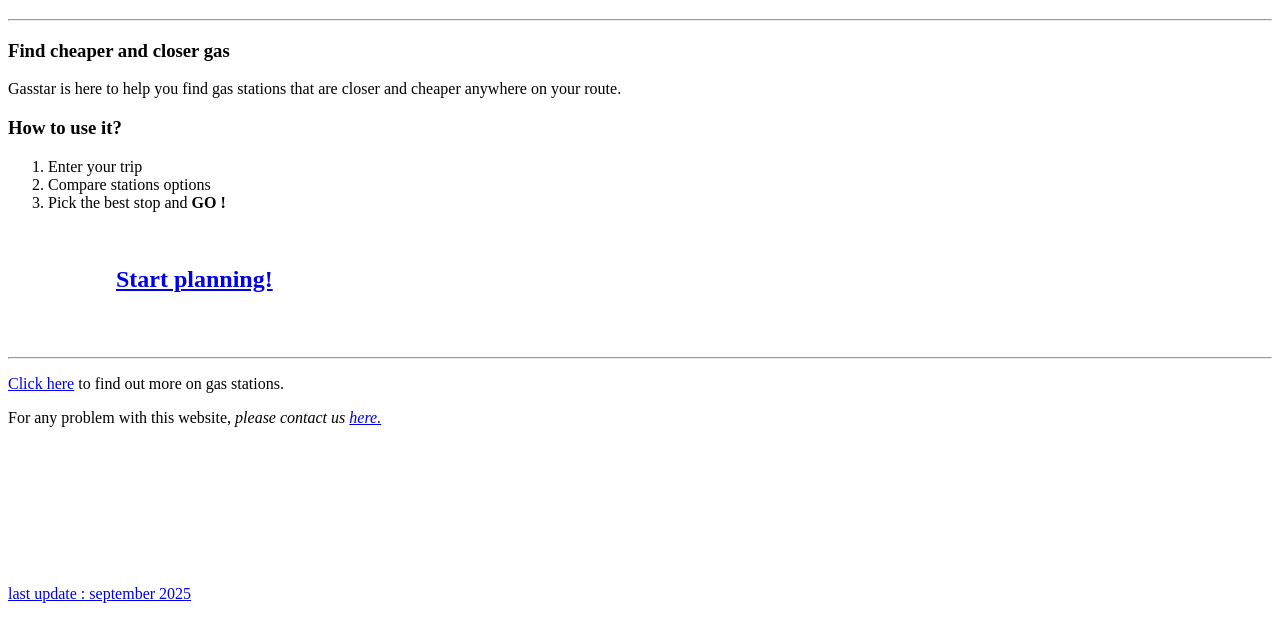
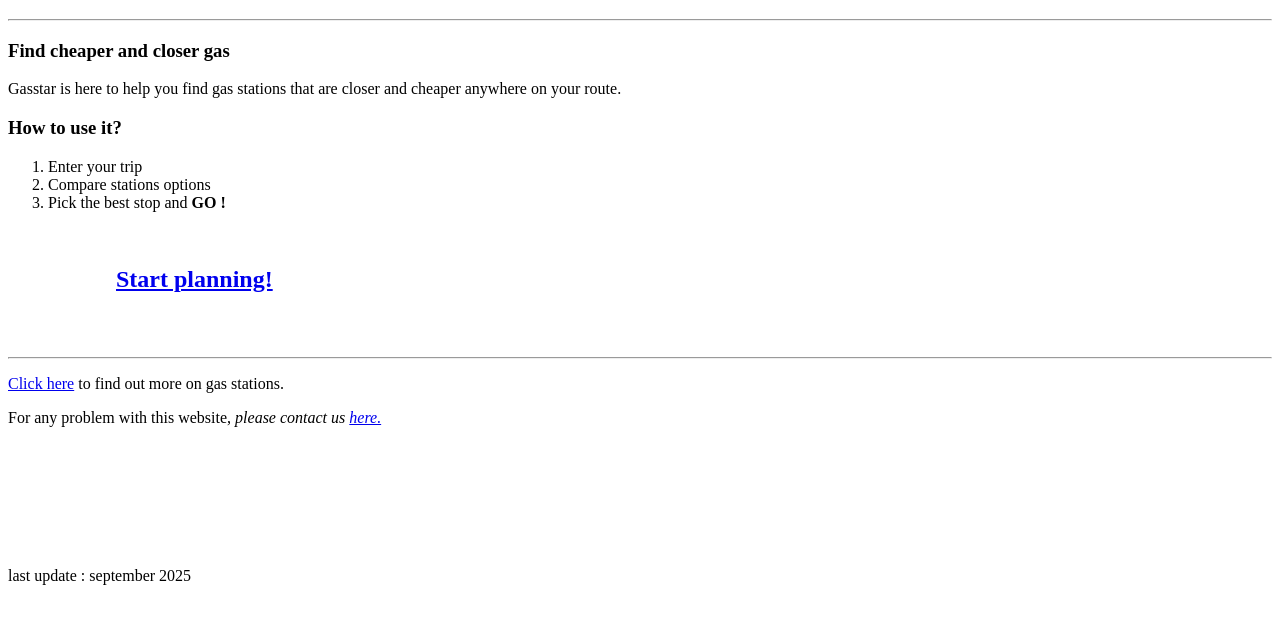
Before and after one commit to emiliennevincens-lab/csc271_projects, a plain HTML site: page product_site/welcome.html in a window 1280 px wide. Shown: the part 61-702 px from the top of the page. Drawn offline with Linux system fonts and the light colour scheme.

Commit message:
Update welcome.html

```diff
--- a/product_site/welcome.html
+++ b/product_site/welcome.html
@@ -25,8 +25,8 @@
         <hr/>
         <!-- this clickable text leads to the wikipedia page of filling stations -->
         <p> <a href="https://en.wikipedia.org/wiki/Filling_station" target="blank" alt="Wikipedia page">Click here</a> to find out more on gas stations.</p>
-        <p> For any problem with this website, <em>please contact us <a href="mailto:emilienne.vincens@uri.edu" > here. </em></p>
-        <br/> <br/><br/> <br/><br/> <br/><br/>
+        <p> For any problem with this website, <em>please contact us <a href="mailto:emilienne.vincens@uri.edu" > here. </a></em></p>
+        <br/> <br/><br/> <br/><br/> <br/>
         <p>last update : september 2025</p>
     </body>
 
```
